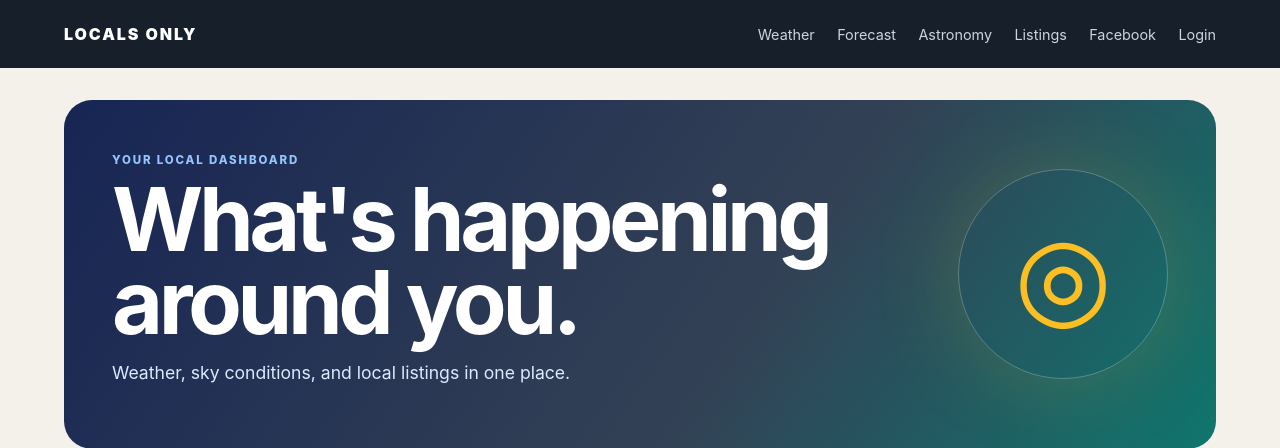
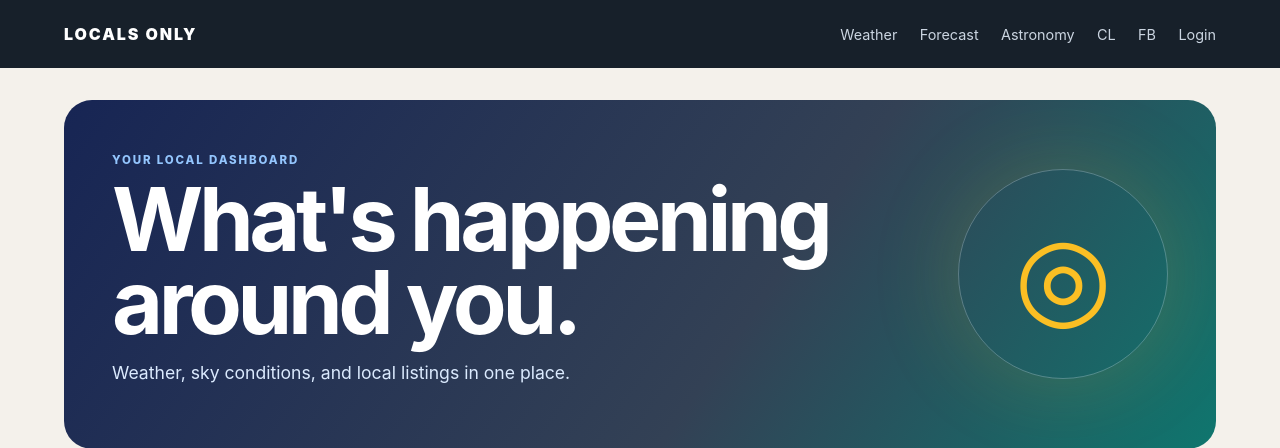
Before and after one commit to jmcausey/localsonly, a Flask app: page / in a window 1280 px wide. Shown: the top 448 px of the page. Run offline with Flask 3, Linux system fonts and the light colour scheme; data that the repository does not hold is empty.

Commit message:
Shorten CL and Facebook navigation labels

```diff
--- a/templates/base.html
+++ b/templates/base.html
@@ -14,8 +14,8 @@
     <a href="{{ url_for('weather') }}">Weather</a>
     <a href="{{ url_for('forecast') }}">Forecast</a>
     <a href="{{ url_for('astronomy') }}">Astronomy</a>
-    <a href="{{ url_for('listings') }}">Listings</a>
-    <a href="{{ url_for('facebook') }}">Facebook</a>
+    <a href="{{ url_for('listings') }}">CL</a>
+    <a href="{{ url_for('facebook') }}">FB</a>
     {% if current_user %}
       <span>{{ current_user.name or current_user.email }}</span>
       <a href="{{ url_for('google_logout') }}">Log out</a>
```
